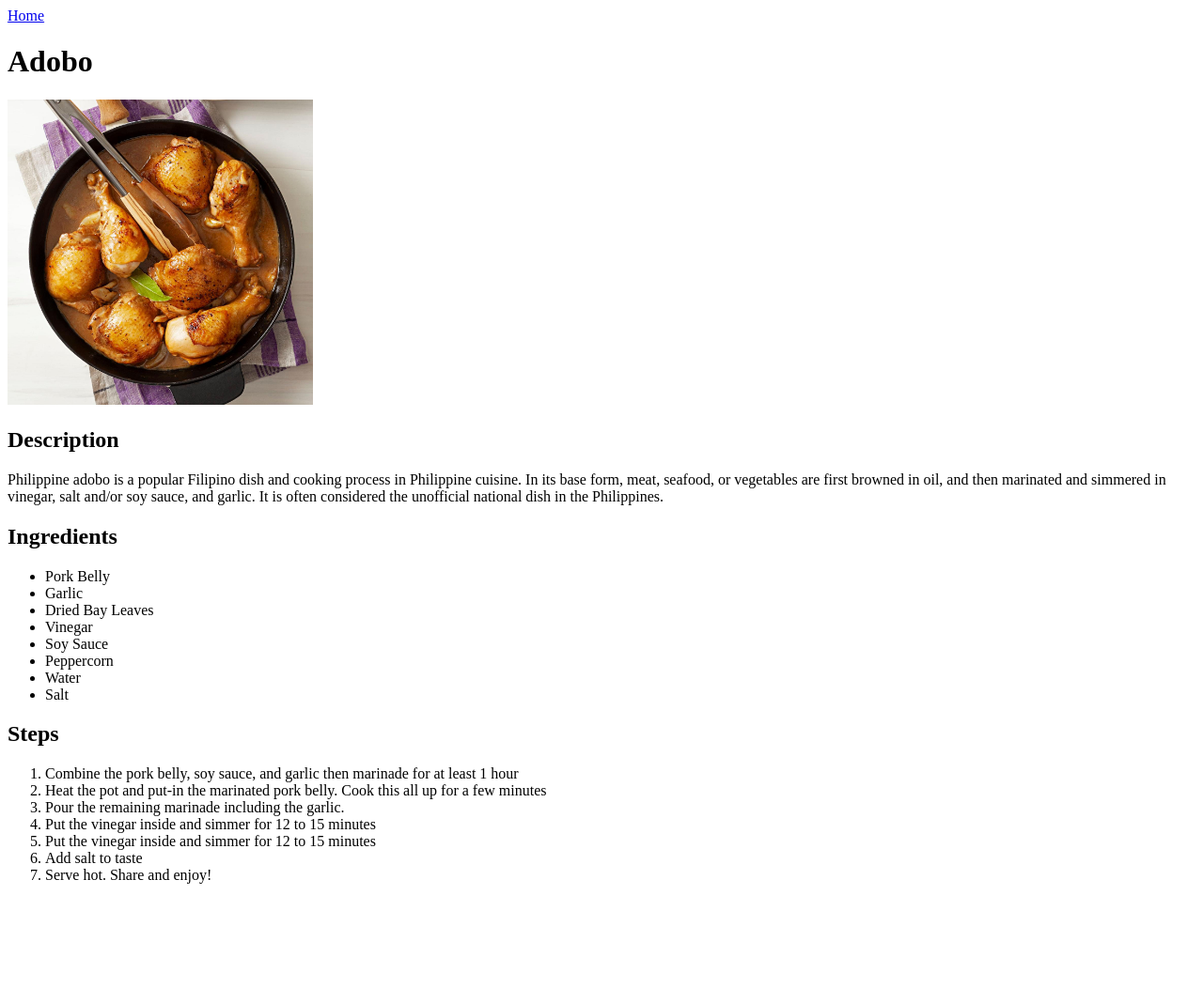
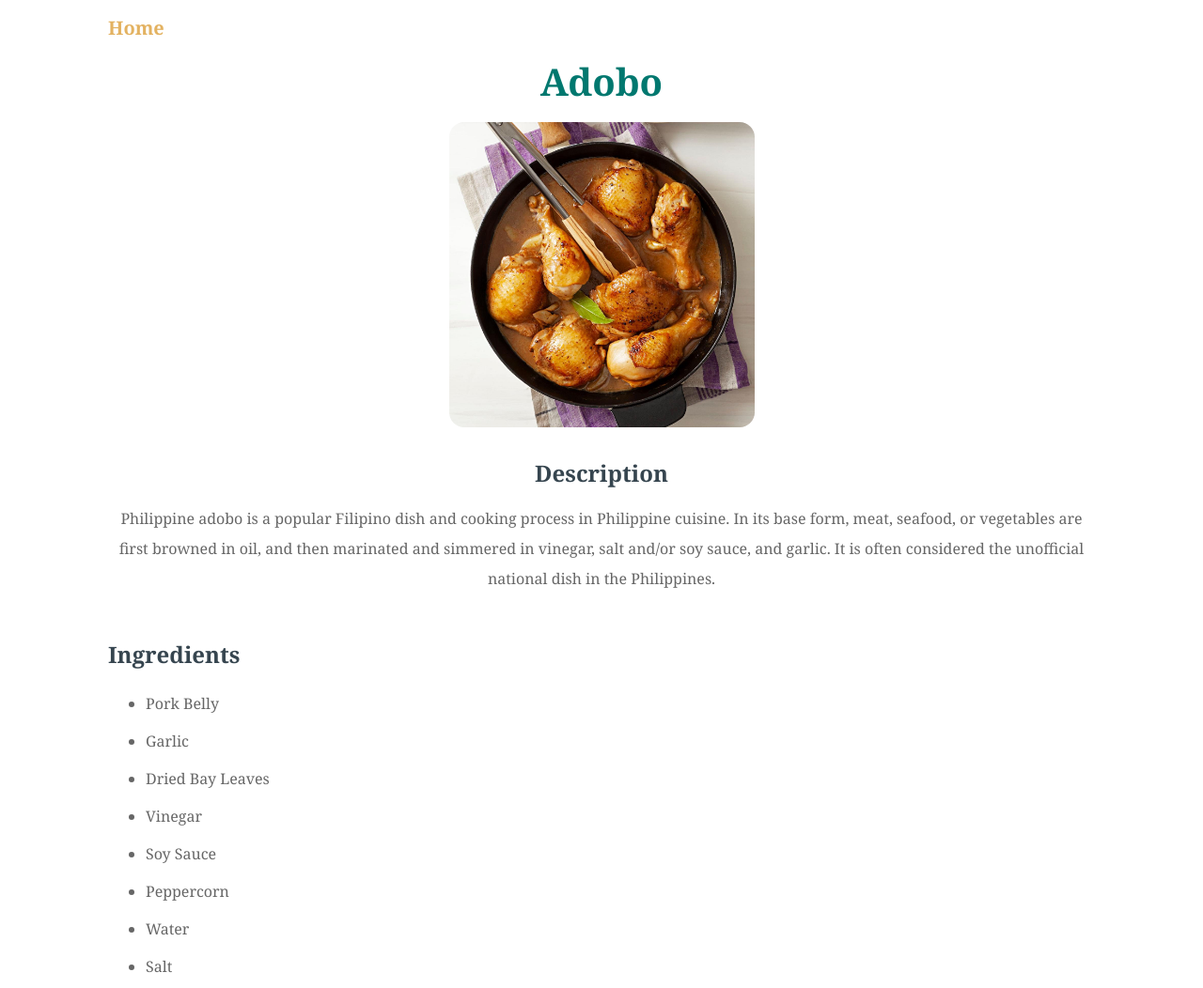
Before and after one commit to rizanne-f/odin-recipes, a plain HTML site: page recipes/adobo.html in a window 1280 px wide. Shown: the top 1052 px of the page at 94% size. Before the commit the page ends 957 px from the top, so only its background shows below. Drawn offline with Linux system fonts and the light colour scheme.

Commit message:
Adds styles for recipe pages

```diff
--- a/recipes/adobo.html
+++ b/recipes/adobo.html
@@ -4,6 +4,7 @@
     <meta charset="UTF-8">
     <meta name="viewport" content="width=device-width, initial-scale=1.0">
     <title>Adobo Recipe</title>
+    <link rel="stylesheet" href="../styles/recipe.css">
 </head>
 <body>
     <a href="../index.html">Home</a>
--- a/styles/recipe.css
+++ b/styles/recipe.css
@@ -0,0 +1,55 @@
+* {
+    font-family: Georgia, 'Times New Roman', Times, serif;
+    box-sizing: border-box;
+    margin: 0;
+    /* border: 1px solid black; */
+}
+
+body {
+    width: 1050px;
+    margin: 0 auto;
+}
+
+a {
+    display: block;
+    color: #e3b261;
+    font-weight: bold;
+    text-decoration: none;
+    margin: 1rem 0;
+    font-size: 1.25rem;
+}
+
+h1 {
+    color: #00786f;
+    text-align: center;
+    font-size: 2.5rem;
+    margin-bottom: 1rem;
+}
+
+h2 {
+    color: #36454F;
+    margin-bottom: 1rem;
+}
+
+img {
+    display: block;
+    margin: 0 auto 2rem auto;
+    border-radius: 1rem;
+}
+
+p, ul, ol {
+    margin-bottom: 3rem;
+    color: #666666;
+}
+
+h2:first-of-type, p {
+    text-align: center;
+}
+
+p {
+    line-height: 2rem;
+}
+
+ul, ol {
+    line-height: 2.5rem;
+}
```
Also changed, not shown: recipes/nilaga.html (+1 -0 lines), recipes/sinigang.html (+1 -0 lines).
